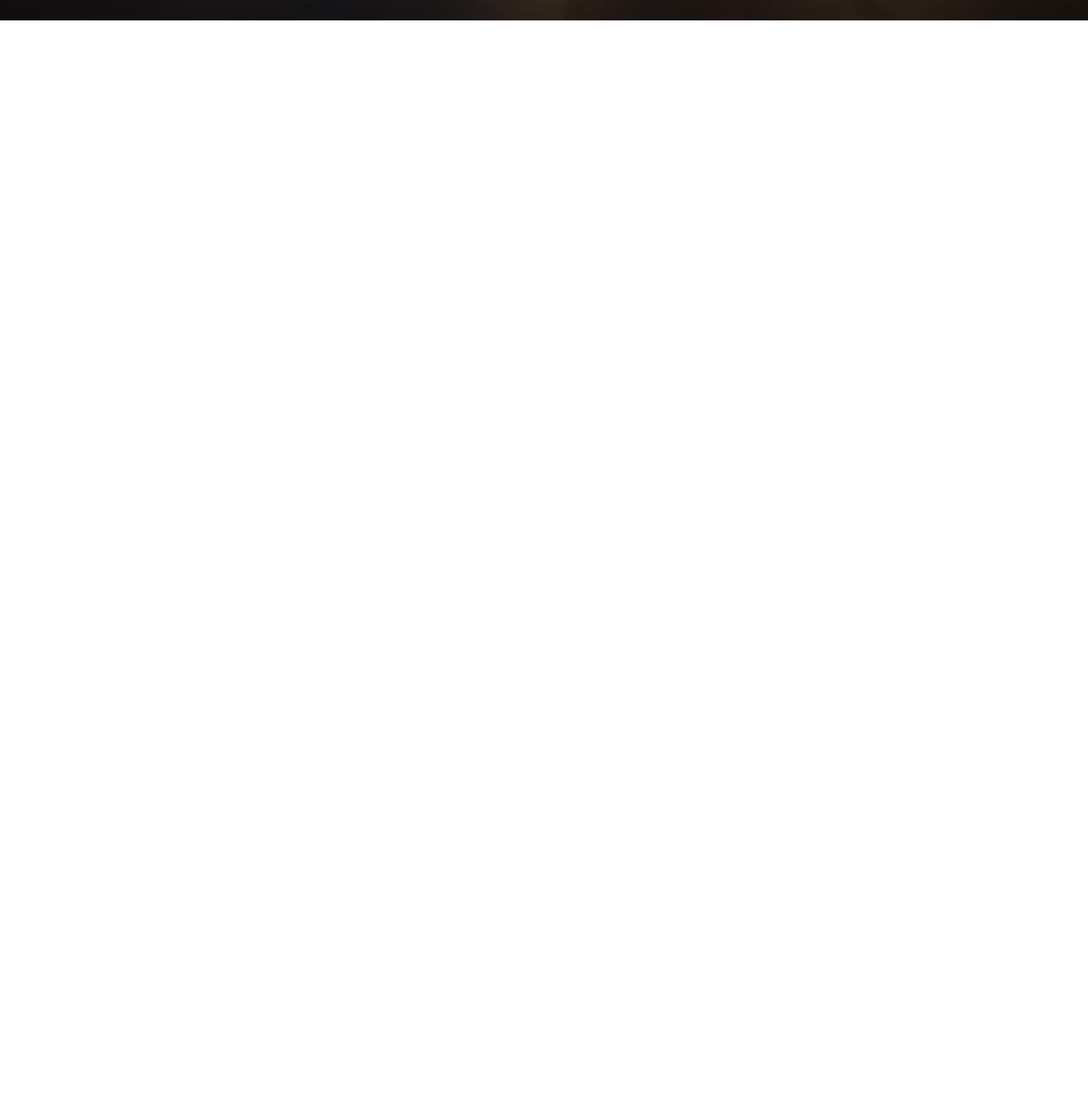
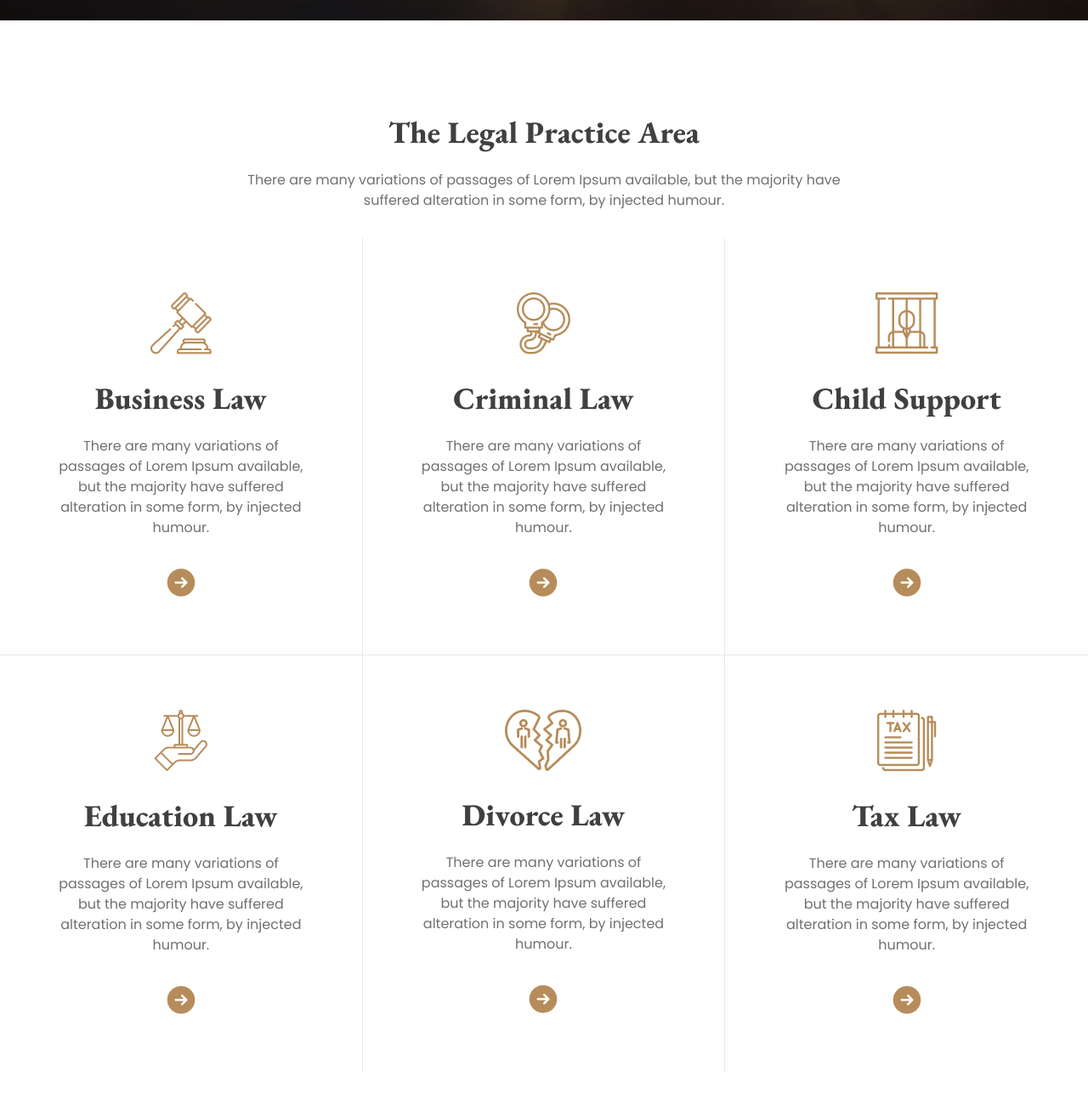
Before and after one commit to leon-dream1/Supreme-Justice, a plain HTML site: page index.html in a window 1280 px wide. Shown: the part 825-2125 px from the top of the page at 85% size. Before the commit the page ends 865 px from the top, so only its background shows below. Drawn offline with nearby package versions, Linux system fonts and the light colour scheme.

Commit message:
law section added

```diff
--- a/index.html
+++ b/index.html
@@ -96,7 +96,8 @@
             </div>
         </nav>
 
-        <div class="bg-[url('./images/banner.png')] bg-no-repeat bg-cover bg-center	px-3 md:px-20 lg:px-28 py-6 md:py-28 lg:py-52 mt-9">
+        <div
+            class="bg-[url('./images/banner.png')] bg-no-repeat bg-cover bg-center	px-3 md:px-20 lg:px-28 py-6 md:py-28 lg:py-52 mt-9">
             <div class="text-white text-center space-y-5 lg:space-y-8">
                 <h1 class="text-2xl lg:text-7xl font-extrabold font-Garamond">We Provide Effective <br> Legal Solutions
                 </h1>
@@ -112,6 +113,53 @@
     </header>
     <main>
 
+        <section class="Law-area my-28">
+            <div class="container mx-auto">
+                <h2 class="text-4xl font-extrabold text-[#414040] font-Garamond text-center mb-6">The Legal Practice Area</h2>
+                <p class="font-poppins text-[#707070] lg:w-[714px] lg:mx-auto text-center">There are many variations of passages of Lorem Ipsum available, but the majority have suffered
+                    alteration in some form, by injected humour.</p>
+
+                <div class="grid grid-cols-1 md:grid-cols-2 lg:grid-cols-3 mt-8 transition duration-300">
+                    <div class="single-law-content p-16 text-center md:border-r border-b border-[#E7E7E7] hover:bg-gradient-to-r from-[#F3F3F3] to-[#f3f3f3] ">
+                        <img class="mx-auto" src="./images/business.png" alt="">
+                        <h2 class="text-4xl font-extrabold font-Garamond text-[#414040] pt-8">Business Law</h2>
+                        <p class="text-[#707070] font-poppins pt-6">There are many variations of passages of Lorem Ipsum available, but the majority have suffered alteration in some form, by injected humour.</p>
+                        <img class="mx-auto mt-8" src="./images/Frame.png" alt="">
+                    </div>
+                    <div class="single-law-content p-16 text-center md:border-r border-b border-[#E7E7E7] hover:bg-gradient-to-r from-[#F3F3F3] to-[#f3f3f3]">
+                        <img class="mx-auto" src="./images/criminal.png" alt="">
+                        <h2 class="text-4xl font-extrabold font-Garamond text-[#414040] pt-8">Criminal Law</h2>
+                        <p class="text-[#707070] font-poppins pt-6">There are many variations of passages of Lorem Ipsum available, but the majority have suffered alteration in some form, by injected humour.</p>
+                        <img class="mx-auto mt-8" src="./images/Frame.png" alt="">
+                    </div>
+                    <div class="single-law-content p-16 text-center border-b border-[#E7E7E7] hover:bg-gradient-to-r from-[#F3F3F3] to-[#f3f3f3]">
+                        <img class="mx-auto" src="./images/child.png" alt="">
+                        <h2 class="text-4xl font-extrabold font-Garamond text-[#414040] pt-8">Child Support</h2>
+                        <p class="text-[#707070] font-poppins pt-6">There are many variations of passages of Lorem Ipsum available, but the majority have suffered alteration in some form, by injected humour.</p>
+                        <img class="mx-auto mt-8" src="./images/Frame.png" alt="">
+                    </div>
+                    <div class="single-law-content p-16 text-center border-r border-b md:border-b-0 border-[#E7E7E7] hover:bg-gradient-to-r from-[#F3F3F3] to-[#f3f3f3]">
+                        <img class="mx-auto" src="./images/education.png" alt="">
+                        <h2 class="text-4xl font-extrabold font-Garamond text-[#414040] pt-8">Education Law</h2>
+                        <p class="text-[#707070] font-poppins pt-6">There are many variations of passages of Lorem Ipsum available, but the majority have suffered alteration in some form, by injected humour.</p>
+                        <img class="mx-auto mt-8" src="./images/Frame.png" alt="">
+                    </div>
+                    <div class="single-law-content p-16 text-center border-r border-b md:border-b-0 border-[#E7E7E7] hover:bg-gradient-to-r from-[#F3F3F3] to-[#f3f3f3]">
+                        <img class="mx-auto" src="./images/divorce.png" alt="">
+                        <h2 class="text-4xl font-extrabold font-Garamond text-[#414040] pt-8">Divorce Law</h2>
+                        <p class="text-[#707070] font-poppins pt-6">There are many variations of passages of Lorem Ipsum available, but the majority have suffered alteration in some form, by injected humour.</p>
+                        <img class="mx-auto mt-8" src="./images/Frame.png" alt="">
+                    </div>
+                    <div class="single-law-content p-16 text-center border-b md:border-b-0 border-[#E7E7E7] hover:bg-gradient-to-r from-[#F3F3F3] to-[#f3f3f3]">
+                        <img class="mx-auto" src="./images/tax.png" alt="">
+                        <h2 class="text-4xl font-extrabold font-Garamond text-[#414040] pt-8">Tax Law</h2>
+                        <p class="text-[#707070] font-poppins pt-6">There are many variations of passages of Lorem Ipsum available, but the majority have suffered alteration in some form, by injected humour.</p>
+                        <img class="mx-auto mt-8" src="./images/Frame.png" alt="">
+                    </div>
+                </div>
+            </div>
+        </section>
+
     </main>
 
     <footer>
```
